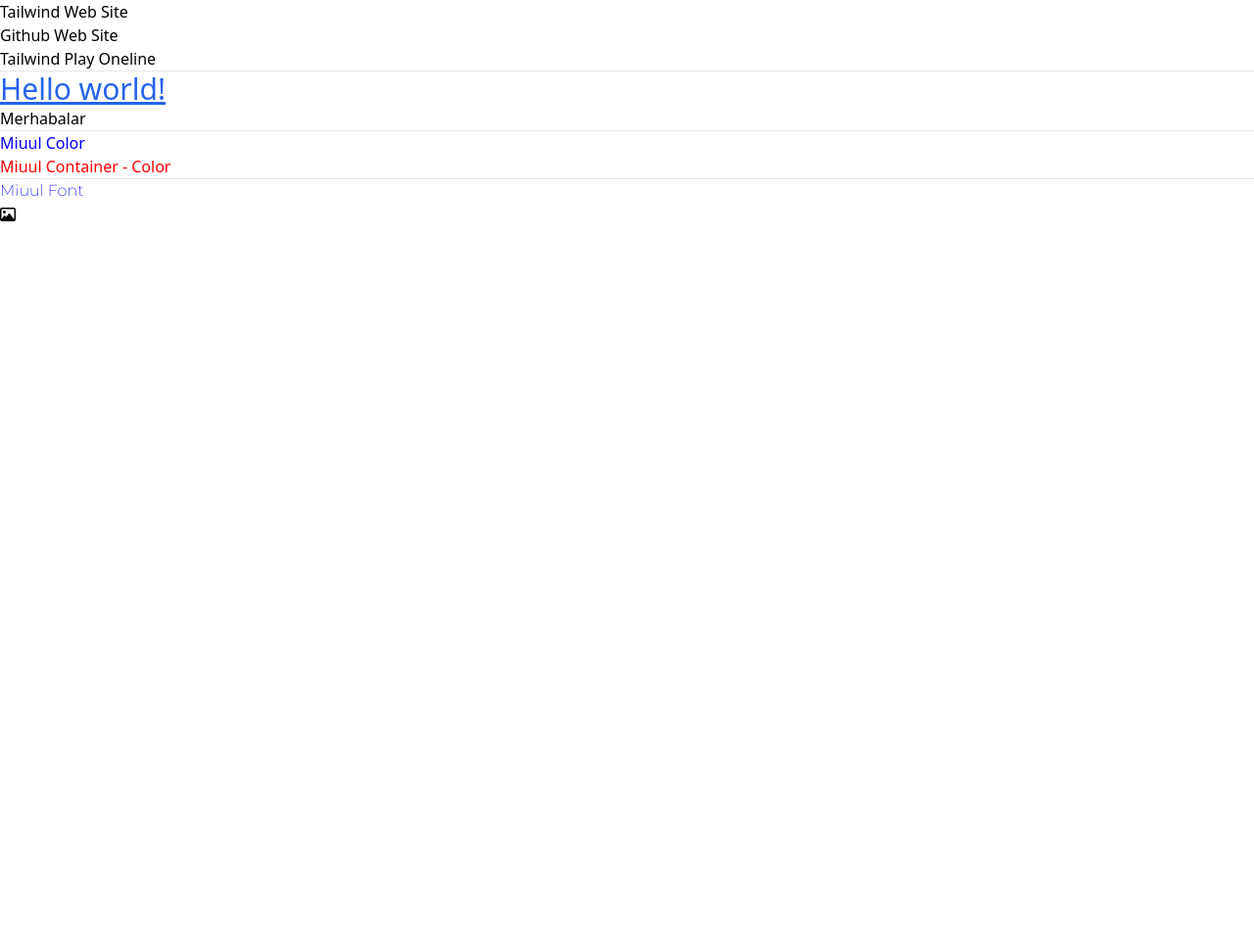
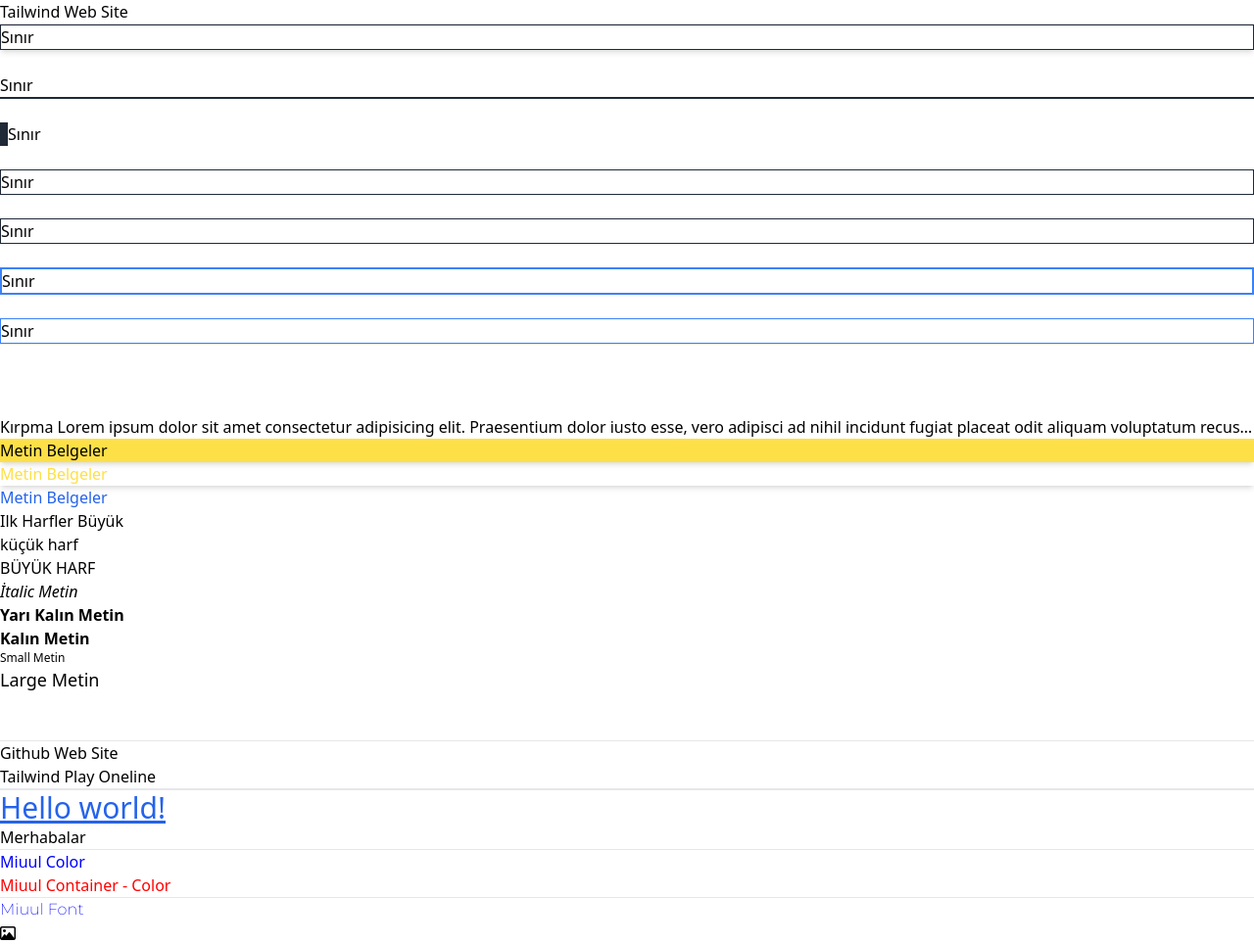
Before and after one commit to hamitmizrak/Miuul_5_Tailwind, a website: page public/index.html in a window 1280 px wide. Shown: the whole page at 98% size. Before the commit the page ends 800 px from the top, so only its background shows below. Drawn offline with Linux system fonts and the light colour scheme.

Commit message:
Text - Border

```diff
--- a/public/index.html
+++ b/public/index.html
@@ -27,12 +27,72 @@
 
     <a href="https://tailwindcss.com/docs/installation" target="_blank">Tailwind Web Site</a>
     <br>
+    <hr>
+
+    <!-- start codes -->
+
+    <!-- BORDER -->
+    <div class="border shadow-md border-gray-800 hover:border-blue-400">
+        Sınır
+    </div>
+    <br>
+    <div class="border-b-2 border-gray-800 hover:border-blue-400">
+        Sınır
+    </div>
+    <br>
+    <div class="border-l-8 border-gray-800 hover:border-blue-400">
+        Sınır
+    </div>
+
+    <br>
+    <div class="border border-gray-800 hover:border-blue-400">
+        Sınır
+    </div>
+    <br>
+    <div class="border border-gray-800">
+        Sınır
+    </div>
+    <br>
+    <div class="border-2 border-blue-500">
+        Sınır
+    </div>
+    <br>
+    <div class="border border-blue-500">
+        Sınır
+    </div>
+    <hr>
+    <br><br><br>
+    <!-- TEXT -->
+    <p class="truncate ">Kırpma Lorem ipsum dolor sit amet consectetur adipisicing elit. Praesentium dolor iusto esse,
+        vero adipisci ad nihil incidunt fugiat placeat odit aliquam voluptatum recusandae ullam nulla quod qui atque
+        odio quibusdam.
+        Ipsam labore ipsa minus assumenda inventore animi corporis sapiente odio exercitationem. Temporibus, nam. Soluta
+        voluptatum, architecto, et expedita inventore rerum at aliquam quae ex ullam excepturi, suscipit id voluptate
+        cupiditate.
+        Quam porro expedita, atque beatae ullam qui quas ducimus error voluptatibus dignissimos sapiente aspernatur
+        molestias amet tenetur nostrum, similique itaque aliquid eos aliquam numquam eligendi reprehenderit! Ullam quia
+        et quasi!
+        Earum reprehenderit id enim maxime? Sequi ratione iste quod accusantium fugiat, tempora expedita quaerat
+        asperiores aliquid ab dicta ipsa ipsum soluta minima iusto voluptatibus aspernatur cupiditate eligendi
+        perferendis mollitia. Atque!</p>
+    <p class="bg-yellow-300 text-black  shadow-md ">Metin Belgeler </p>
+    <p class="text-yellow-300 shadow-md ">Metin Belgeler </p>
+    <p class="text-blue-600 hover:text-red-600">Metin Belgeler </p>
+    <p class="capitalize">ilk Harfler büyük </p>
+    <p class="lowercase">Küçük Harf</p>
+    <p class="uppercase">Büyük Harf</p>
+    <p class="italic">İtalic Metin</p>
+    <p class="font-semibold">Yarı Kalın Metin</p>
+    <p class="font-bold"> Kalın Metin</p>
+    <p class="text-xs">Small Metin</p>
+    <p class="text-lg">Large Metin</p>
+    <br><br>
+    <hr>
     <a href="https://github.com/hamitmizrak/Miuul_5_Tailwind" target="_blank">Github Web Site</a>
     <br>
     <a href="https://play.tailwindcss.com/" target="_blank">Tailwind Play Oneline</a>
     <hr>
-
-    <!-- start codes -->
+    <hr>
     <h1 class="text-3xl  underline text-blue-600">
         Hello world!
     </h1>
```
Also changed, not shown: dist/output.css.
